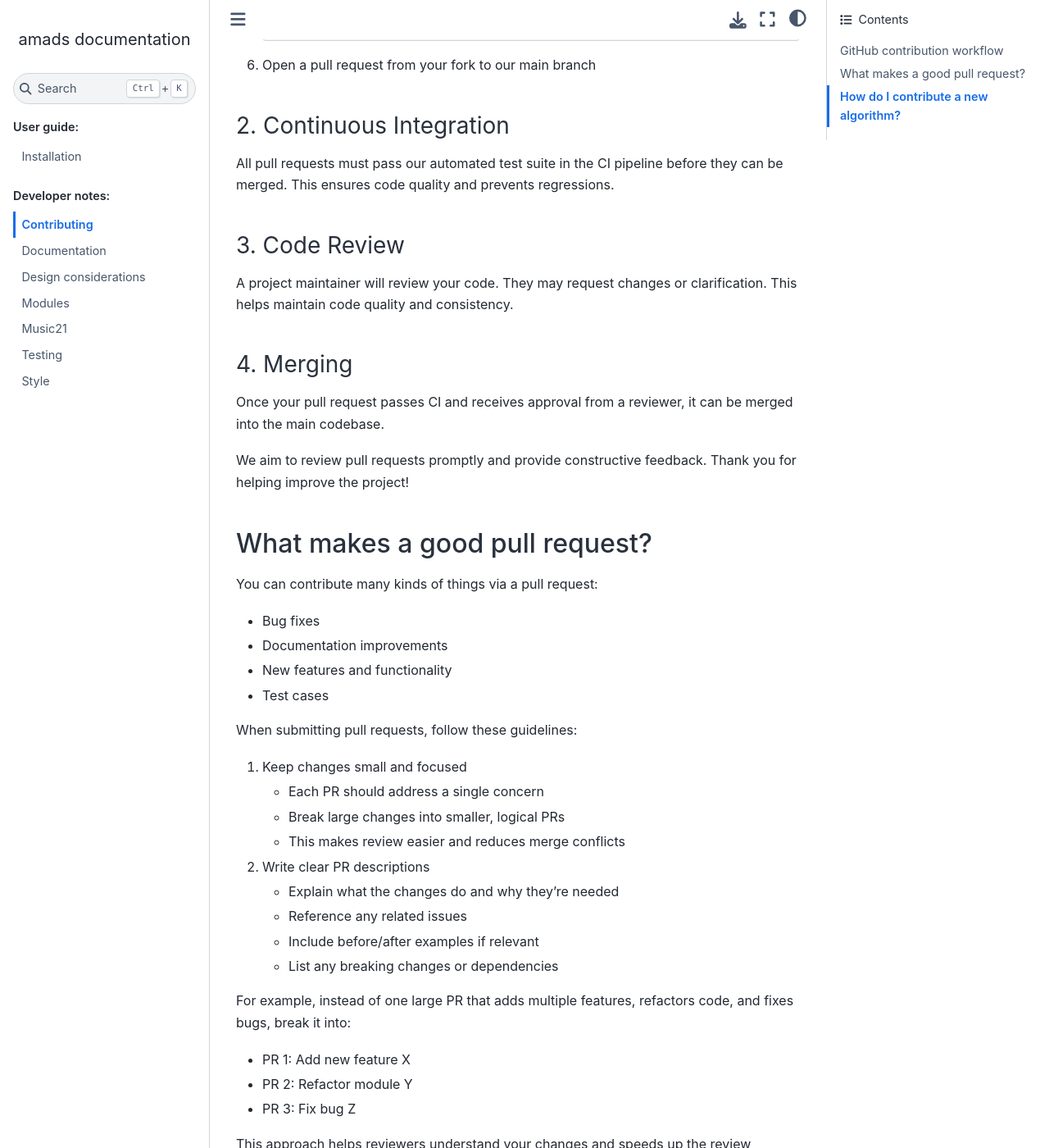
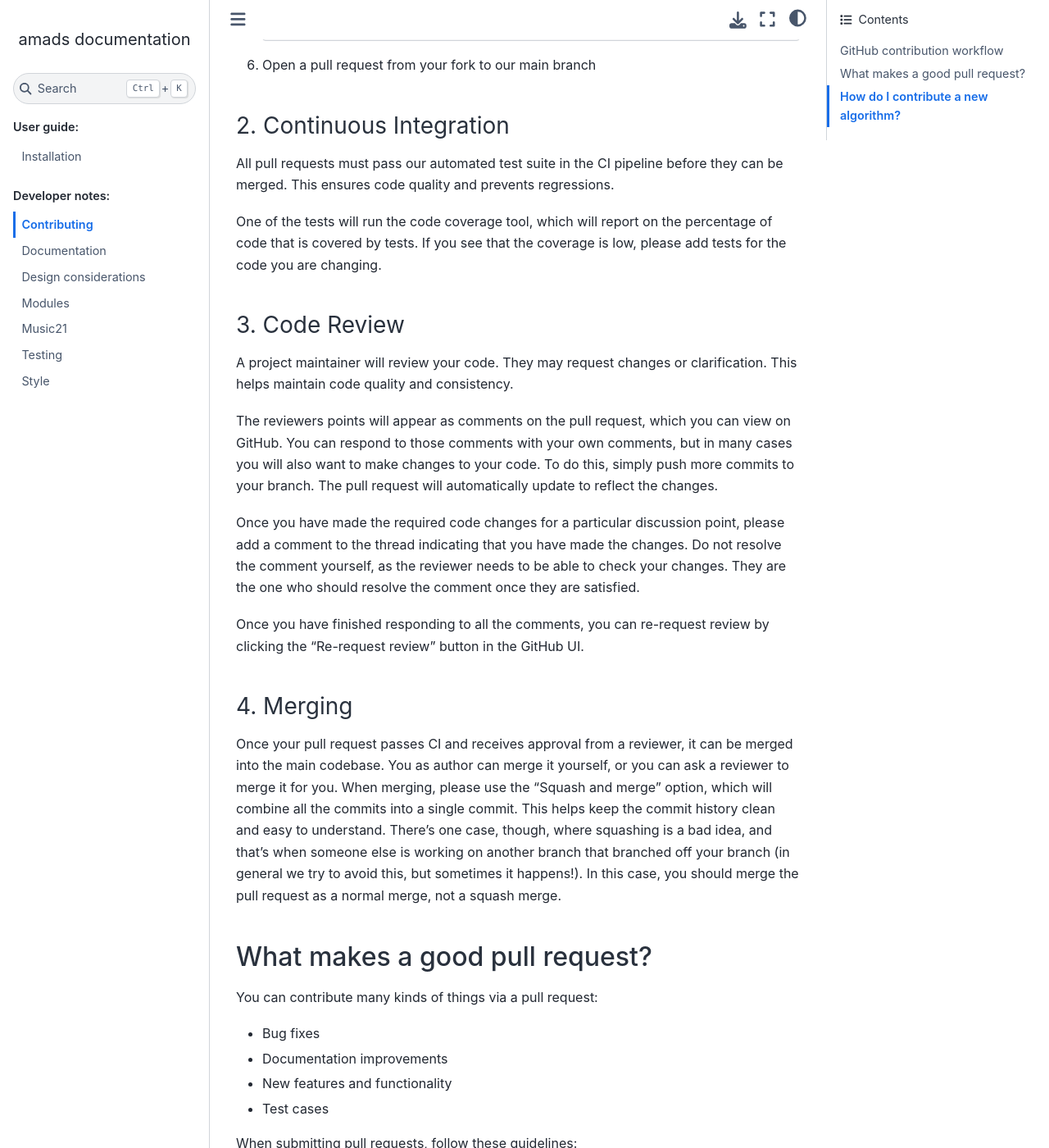
Before and after one commit to sachadavies/amads, a Sphinx documentation site: the page built from docs/developer_notes/contributing.rst, in a window 1280 px wide and 1400 px high, scrolled down 1122 px. Shown: the whole window at 82% size. Built offline with Sphinx 7.4.7 and the Sphinx Book theme 1.1.4, drawn with Linux system fonts in a browser that asks for light colours; pages that are not in the unit, such as notebooks, are missing from menus.

Commit message:
Update contributing.rst

```diff
--- a/docs/developer_notes/contributing.rst
+++ b/docs/developer_notes/contributing.rst
@@ -48,17 +48,36 @@ For external contributors
 
 All pull requests must pass our automated test suite in the CI pipeline before they can be merged. This ensures code quality and prevents regressions.
 
+One of the tests will run the code coverage tool, which will report on the percentage of code that is covered by tests.
+If you see that the coverage is low, please add tests for the code you are changing.
+
 3. Code Review
 ~~~~~~~~~~~~~
 
 A project maintainer will review your code. They may request changes or clarification. This helps maintain code quality and consistency.
 
+The reviewers points will appear as comments on the pull request, which you can view on GitHub.
+You can respond to those comments with your own comments, but in many cases you will also want to make changes to your code.
+To do this, simply push more commits to your branch. The pull request will automatically update to reflect the changes.
+
+Once you have made the required code changes for a particular discussion point,
+please add a comment to the thread indicating that you have made the changes.
+Do not resolve the comment yourself, as the reviewer needs to be able to check your changes.
+They are the one who should resolve the comment once they are satisfied.
+
+Once you have finished responding to all the comments, you can re-request review by clicking the "Re-request review" button
+in the GitHub UI.
+
 4. Merging
 ~~~~~~~~~
 
 Once your pull request passes CI and receives approval from a reviewer, it can be merged into the main codebase.
-
-We aim to review pull requests promptly and provide constructive feedback. Thank you for helping improve the project!
+You as author can merge it yourself, or you can ask a reviewer to merge it for you.
+When merging, please use the "Squash and merge" option, which will combine all the commits into a single commit.
+This helps keep the commit history clean and easy to understand.
+There's one case, though, where squashing is a bad idea, and that's when someone else is working on another branch
+that branched off your branch (in general we try to avoid this, but sometimes it happens!).
+In this case, you should merge the pull request as a normal merge, not a squash merge.
 
 
 What makes a good pull request?
```
